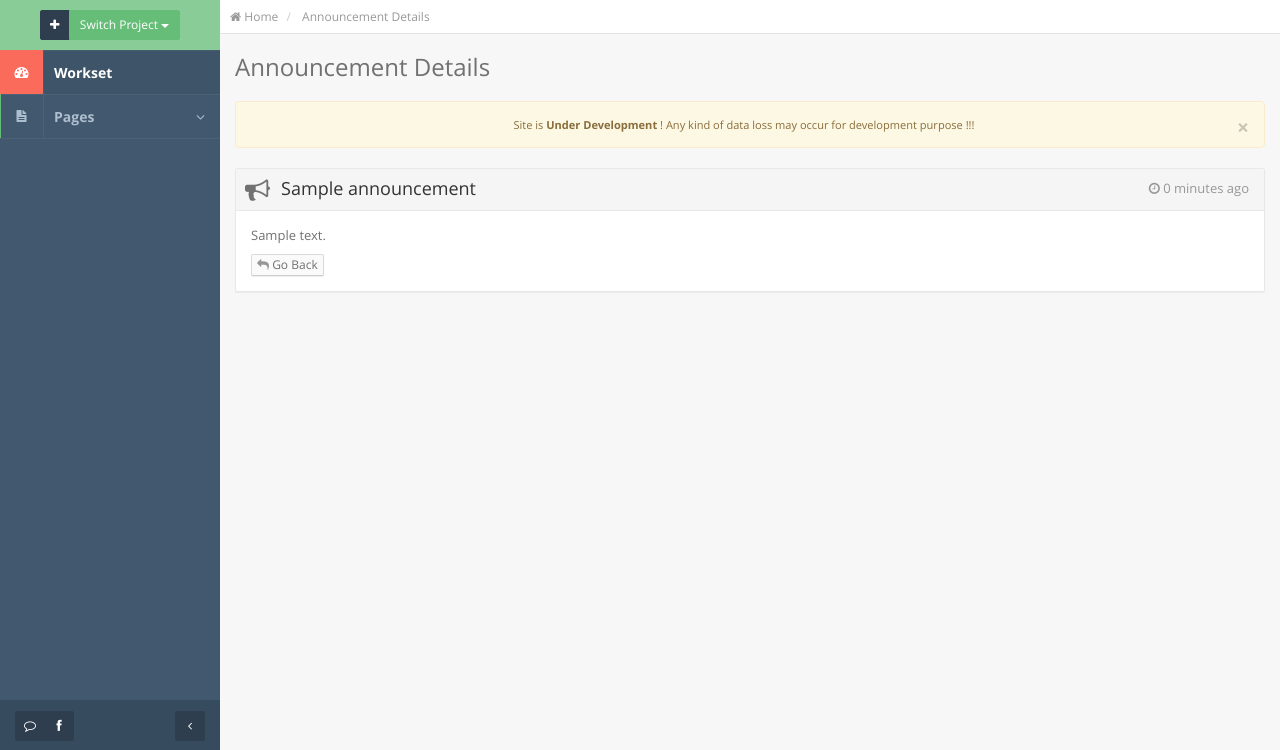
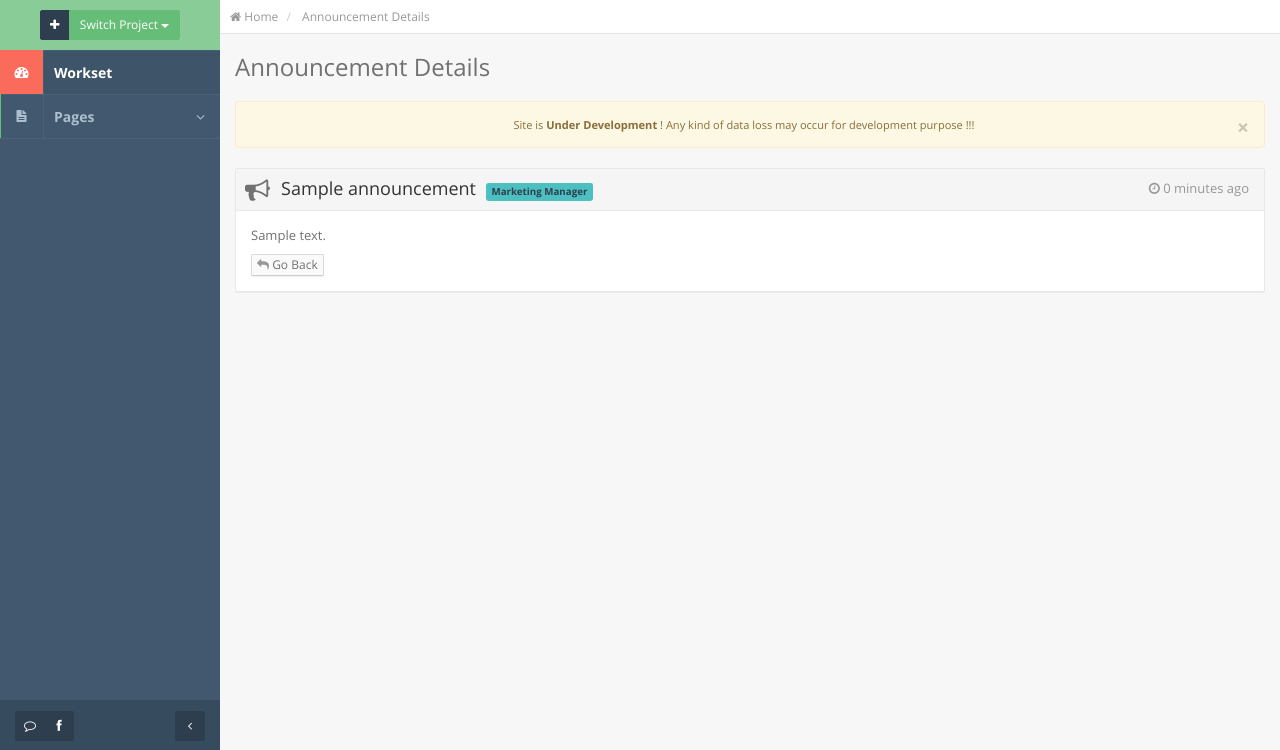
Before and after one commit to NumanIbnMazid/magfetch, a Django app: a page that uses utils/templates/announcement/announcement-detail.html in a window 1280 px wide. Shown: the part 50-800 px from the top of the page. Run offline with Django 3.2, Linux system fonts and the light colour scheme; a user stored in the database is signed in; tables that the repository leaves empty hold one stand-in row (values such as "Sample post"); some libraries are stand-ins or nearby versions.

Commit message:
Setting Changed

```diff
--- a/magfetch/templates/landing/pages/home.html
+++ b/magfetch/templates/landing/pages/home.html
@@ -1,4 +1,4 @@
-{% extends 'landing-base.html' %}
+{% extends 'base.html' %}
 
 {% block head_title %}{% block page_title %}{% block breadcrumb %}
 Home Page
--- a/utils/templates/announcement/announcement-detail.html
+++ b/utils/templates/announcement/announcement-detail.html
@@ -17,7 +17,9 @@ Announcement Details
       <strong class="h4">
         {{ object.subject }}
       </strong>
-
+      <label class="label bg-info m-l-xs">
+        <span class="text-dark">{{ object.created_by.user.profile.get_role }}</span>
+      </label>
       <span class="text-muted m-l-sm pull-right">
         <i class="fa fa-clock-o"></i>
         {{ object.updated_at|timesince }} ago
```
